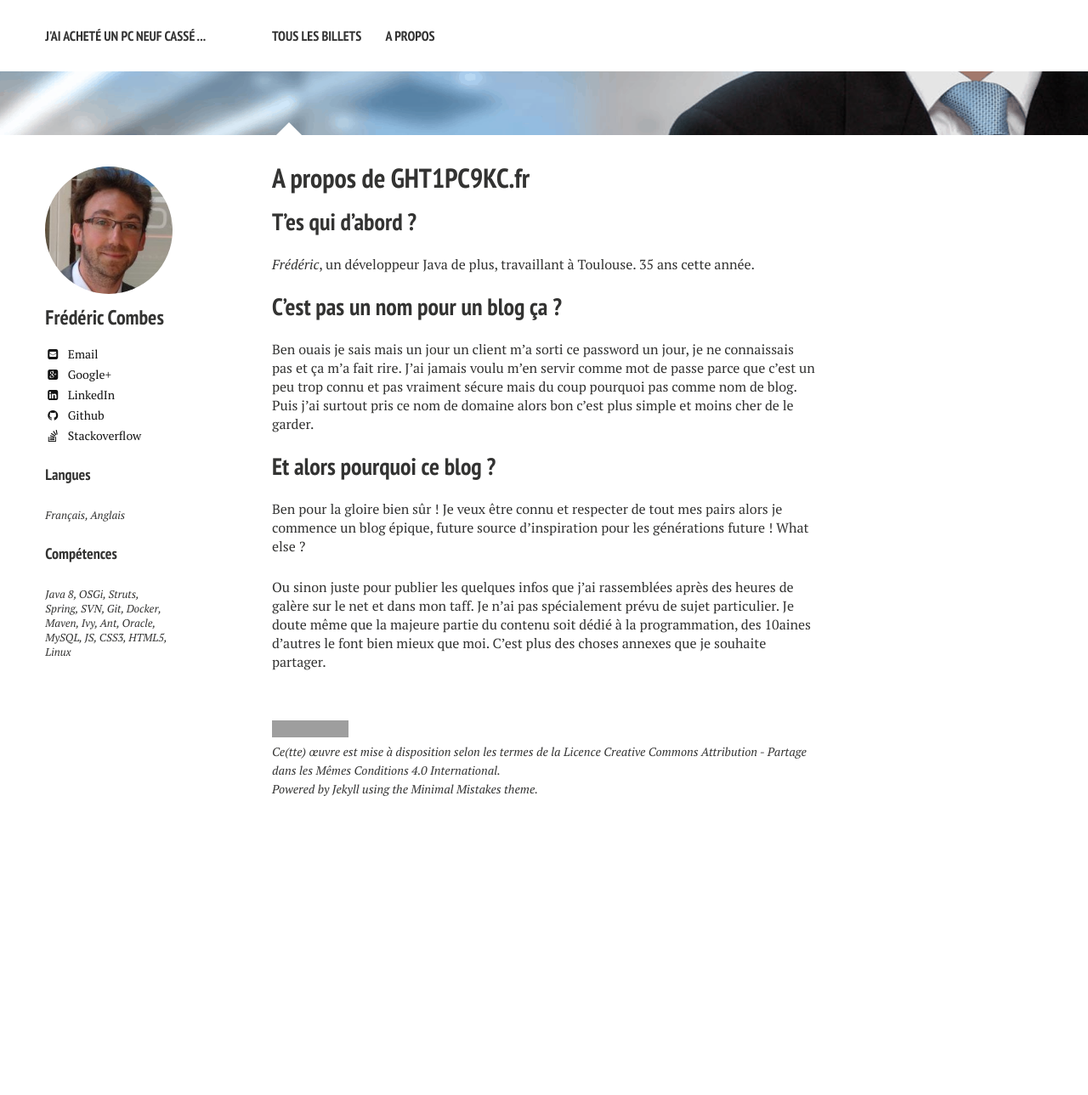
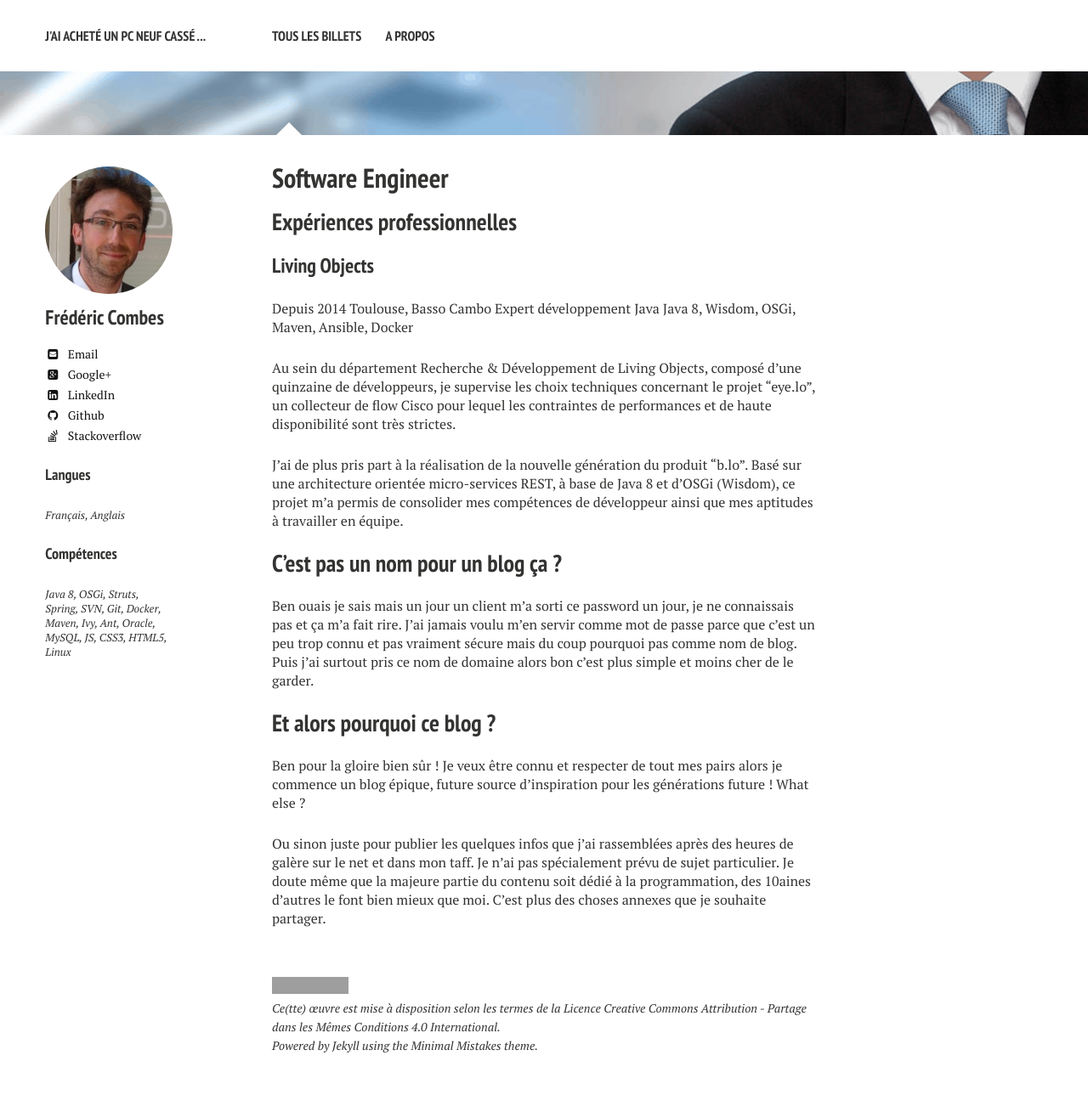
Before and after one commit to Marthym/marthym.github.io, a Jekyll site: the page built from about/index.md, in a window 1280 px wide. Shown: the whole page at 85% size. Built offline with Jekyll 4.4.1, drawn with Linux system fonts in a browser that asks for light colours; nearby versions of some CDN libraries; before the commit the page ends 987 px from its top, so only the background shows below that; grey boxes are pictures that could not be loaded.

Commit message:
wip(about): Write about page as CV

```diff
--- a/about/index.md
+++ b/about/index.md
@@ -1,6 +1,6 @@
 ---
 layout: page
-title: A propos de GHT1PC9KC.fr
+title: Software Engineer
 tags: [about, Jekyll]
 #modified: 2014-08-08T20:53:07.573882-04:00
 comments: false
@@ -9,9 +9,22 @@ image:
   feature: about.png
 author: fcombes
 ---
+## Expériences professionnelles
 
-## T'es qui d'abord ?
-*Frédéric*, un développeur Java de plus, travaillant à Toulouse. {{ 'now' | date:'%Y' | minus:1980 }} ans cette année.
+### Living Objects
+
+Depuis 2014
+Toulouse, Basso Cambo
+Expert développement Java
+Java 8, Wisdom, OSGi, Maven, Ansible, Docker
+
+Au sein du département Recherche & Développement de Living Objects, composé d'une quinzaine de développeurs, je
+supervise les choix techniques concernant le projet "eye.lo", un collecteur de flow Cisco pour lequel les contraintes
+de performances et de haute disponibilité sont très strictes.
+
+J'ai de plus pris part à la réalisation de la nouvelle génération du produit "b.lo". Basé sur une architecture orientée
+micro-services REST, à base de Java 8 et d'OSGi (Wisdom), ce projet m'a permis de consolider mes compétences de
+développeur ainsi que mes aptitudes à travailler en équipe.
 
 ## C'est pas un nom pour un blog ça ?
 Ben ouais je sais mais un jour un client m'a sorti ce password un jour, je ne connaissais pas et ça m'a fait rire.
```
